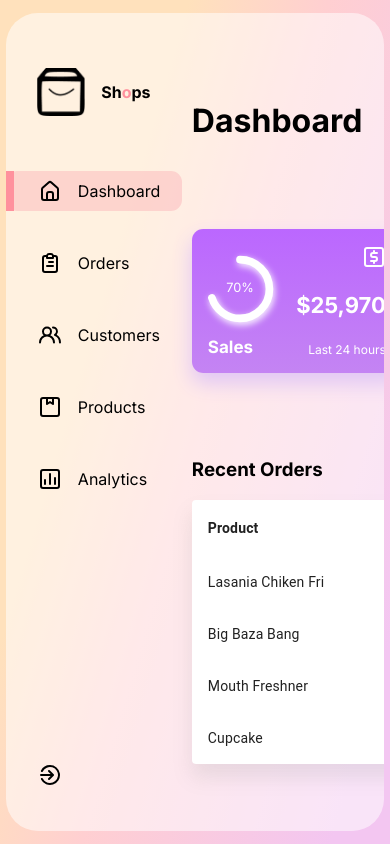
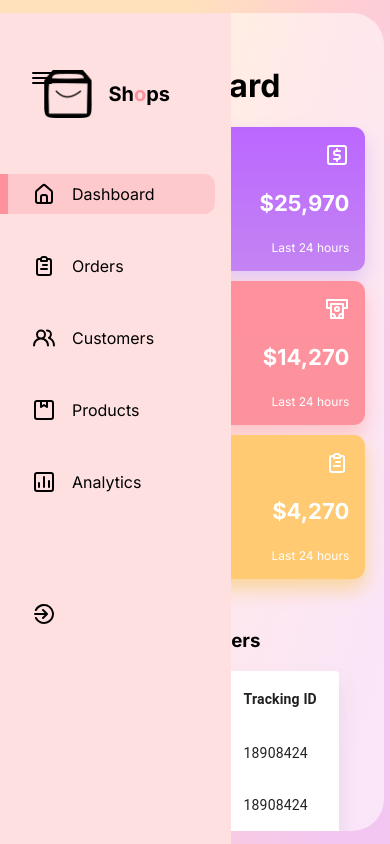
Before and after one commit to inekeyuliam/react-dashboard-admin, a React (Create React App) app: page / in a window 390 px wide. Built offline with nearby package versions, Linux system fonts and the light colour scheme.

Commit message:
mobile and tablet responsive

```diff
--- a/src/App.css
+++ b/src/App.css
@@ -34,3 +34,19 @@
   grid-template-columns: 11rem auto 20rem;
   gap:10px;
 }
+
+@media screen and (max-width: 1200px ){
+  .AppGlass{
+    grid-template-columns: 10% 50% auto;
+    overflow-y: scroll;
+  }
+
+}
+@media screen and (max-width: 768px ){
+  .AppGlass{
+    grid-template-columns: 1fr;
+  }
+  .AppGlass::-webkit-scrollbar{
+    display: none;
+  }
+}
--- a/src/components/Card/Card.css
+++ b/src/components/Card/Card.css
@@ -5,3 +5,17 @@
 .parentContainer{
 	width: 100%;
 }
+@media screen and (max-width: 1200px ){
+	.Cards{
+		flex-direction: column;
+	}
+	.parentContainer{
+		height: 9rem;
+	}
+}
+
+@media screen and (max-width: 768px ){
+	.Cards{
+		 width: 90%;
+	}
+}
--- a/src/components/CardData/CardData.css
+++ b/src/components/CardData/CardData.css
@@ -83,3 +83,19 @@
 .chart-container{
 	width: 70%;
 }
+@media screen and (max-width: 1200px ){
+	.expanded-card{
+		top:2rem;
+		height: 70vh;
+		left: 6rem;
+	}
+}
+
+@media screen and (max-width: 768px ){
+	.expanded-card{
+		top: 8rem;
+		height: 50%;
+		left: 15px;
+		width: 80%;
+	}
+}
--- a/src/components/Content/Content.css
+++ b/src/components/Content/Content.css
@@ -3,3 +3,15 @@
 	flex-direction: column;
 	justify-content: space-evenly;
 }
+@media screen and (max-width: 1200px ){
+	.main-dashboard{
+		justify-content: flex-start;
+		margin-top: 2rem;
+	}
+}
+
+@media screen and (max-width: 768px ){
+	.main-dashboard{
+		align-items: center;
+	}
+}
--- a/src/components/RightSide/RightSide.css
+++ b/src/components/RightSide/RightSide.css
@@ -4,3 +4,20 @@
 	width: 95%;
 	justify-content: space-evenly;
 }
+@media screen and (max-width: 1200px ){
+	.right-side{
+		justify-content: flex-start;
+		margin-top: 3rem;
+	}
+}
+@media screen and (max-width: 768px ){
+	.right-side{
+		width: 100%;
+		margin-top: 0;
+	}
+	.right-side>div{
+		display: flex;
+		flex-direction: column;
+		align-items: center;
+	}
+}
--- a/src/components/RightSide/RightSide.jsx
+++ b/src/components/RightSide/RightSide.jsx
@@ -6,7 +6,7 @@
   return (
     <div className="right-side">
       <div>
-        <h3>Update</h3>
+        <h3>Updates</h3>
         <Update/>
       </div>
       <div>
--- a/src/components/Sidebar/Sidebar.css
+++ b/src/components/Sidebar/Sidebar.css
@@ -10,7 +10,7 @@
 	display: flex;
 	height: 5rem;
 	font-weight: bold;
-	font-style: 20px;
+	font-size: 20px;
 	gap: 1rem;
 	align-items: center;
 	justify-content: center;
@@ -61,3 +61,46 @@
 	bottom: 2.3rem;
 	width: 100%;
 }
+
+.bars{
+	display: none;
+}
+@media screen and (max-width: 1200px ){
+	.menuItem>span{
+		display: none;
+	}
+	.logo{
+		display: none;
+	}
+}
+@media screen and (max-width: 768px ){
+	.Sidebar{
+		position: fixed;
+		z-index: 9;
+		background: #ffe0e0;
+		width: 55%;
+		padding-right: 1rem;
+		height: 100%;
+	}
+	.menuItem>span{
+		display: block;
+	}
+	.logo{
+		display: flex;
+
+	}
+	.menu .menuItem:last-child{
+		position: relative;
+		margin-top: 6rem;
+	}
+	.bars{
+		display: flex;
+		position: fixed;
+		top: 3.5rem;
+		z-index: 9;
+		background: #ffe0e0;
+		padding: 10px;
+		border-radius: 10px;
+
+	}
+}
--- a/src/components/Sidebar/Sidebar.jsx
+++ b/src/components/Sidebar/Sidebar.jsx
@@ -2,12 +2,34 @@
 import Logo from '../../images/logo.png'
 import './Sidebar.css'
 import { SidebarData } from '../../data/data'
-import { UilSignOutAlt } from '@iconscout/react-unicons'
+import { UilSignOutAlt,UilBars } from '@iconscout/react-unicons'
 import { useState } from 'react'
+import { motion  } from 'framer-motion'
 const Sidebar = () => {
 const [selected, setSelected] = useState(0)
+const [expanded, setExpanded] = useState(true)
+
+const sidebarVariants = {
+	true: {
+		left:'0'
+	},
+	false:{
+		left:' -60%'
+	}
+}
   return (
-	<div className="Sidebar">
+	<>
+	<div className='bars'
+	 style={expanded? {left: '5%', zIndex:'10', background:'transparent'} : {left:'5%'} }
+	 onClick={() => setExpanded(!expanded)}
+	 >
+		<UilBars/>
+	</div>
+	<motion.div className="Sidebar"
+	variants={sidebarVariants}
+	animate={window.innerWidth<=768?`${expanded}`:''}
+	>
+
 		{/* logo */}
 		<div className="logo">
 			<img src={Logo} alt="" />
@@ -33,7 +55,8 @@
 				<UilSignOutAlt/>
 			</div>
 		</div>
-	</div>
+	</motion.div>
+	</>
   )
 }
 
--- a/src/components/Table/Table.css
+++ b/src/components/Table/Table.css
@@ -17,3 +17,21 @@
 .details{
 	color: #00b5ff !important;
 }
+
+
+@media screen and (max-width: 1200px ){
+	.Table{
+		width: 170%;
+		margin-top: 2rem;
+	}
+}
+
+@media screen and (max-width: 768px ){
+	.Table{
+		position: relative;
+		display: flex;
+		flex-direction: column;
+		align-items: center;
+		width: 18rem;
+	}
+}
```
